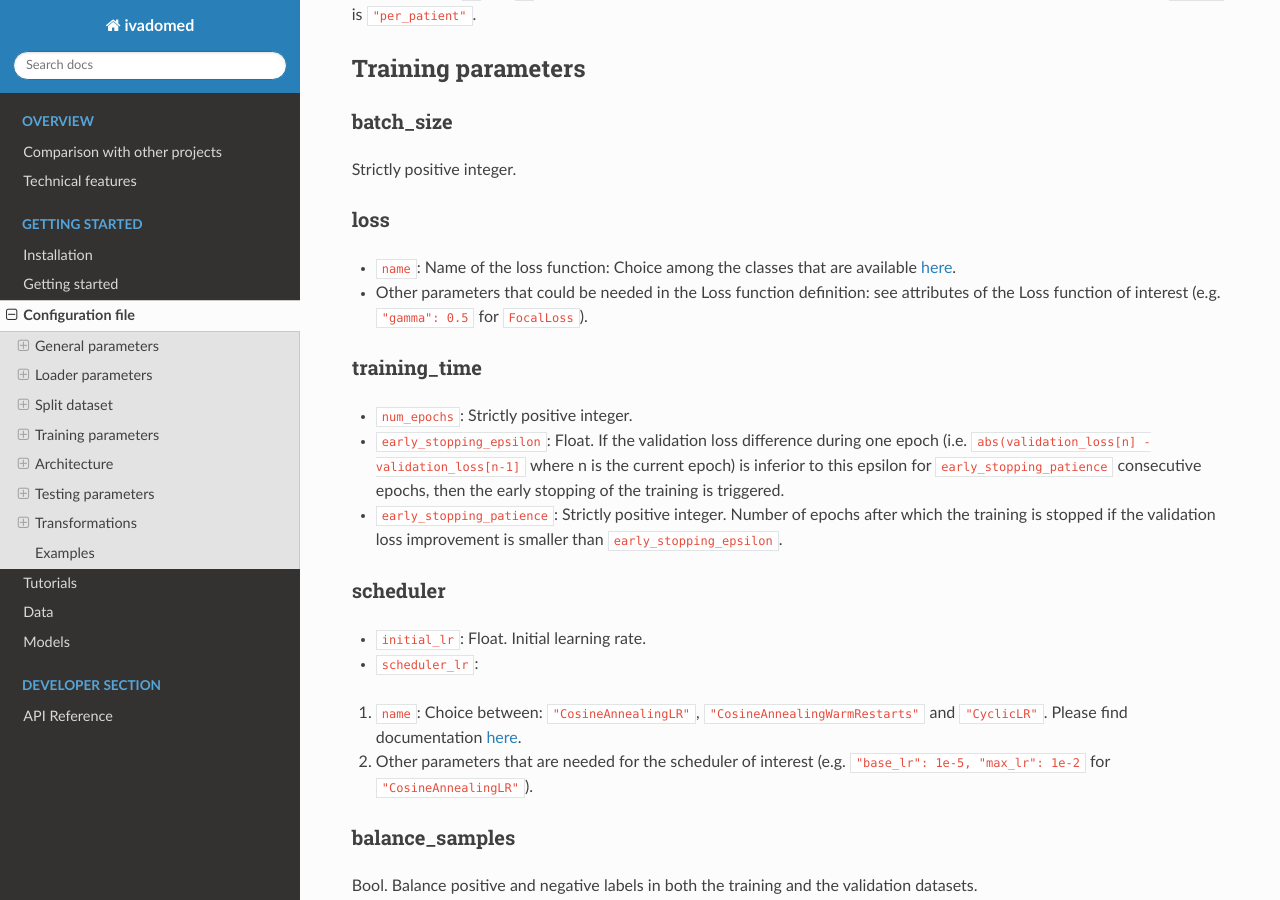
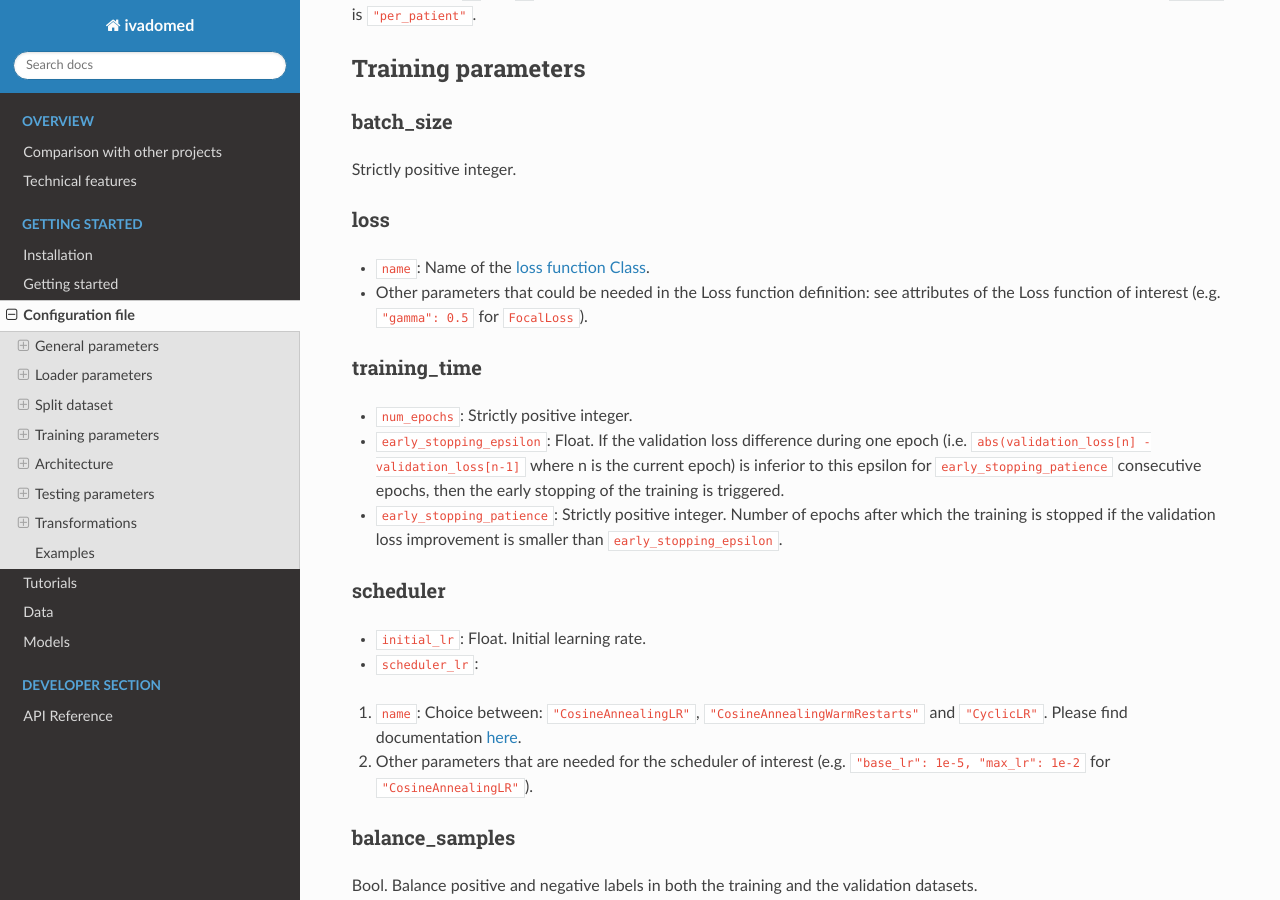
Before and after one commit to ivadomed/ivadomed, a Sphinx documentation site: the page built from docs/source/configuration_file.md, in a window 1280 px wide and 900 px high, scrolled down 2560 px. Built offline with Sphinx 7.4.7 and the Read the Docs theme 2.0.0, drawn with Linux system fonts in a browser that asks for light colours.

Commit message:
Update docs/source/configuration_file.md
Co-authored-by: Julien Cohen-Adad <jcohen@polymtl.ca>

```diff
--- a/docs/source/configuration_file.md
+++ b/docs/source/configuration_file.md
@@ -70,7 +70,7 @@ Float. Between `0` and `1` representing the fraction of the dataset used as test
 Strictly positive integer.
 
 #### loss
-- `name`: Name of the loss function: Choice among the classes that are available [here](../../ivadomed/losses.py).
+- `name`: Name of the [loss function Class](../../ivadomed/losses.py).
 - Other parameters that could be needed in the Loss function definition: see attributes of the Loss function of interest (e.g. `"gamma": 0.5` for `FocalLoss`).
 
 #### training_time
```
